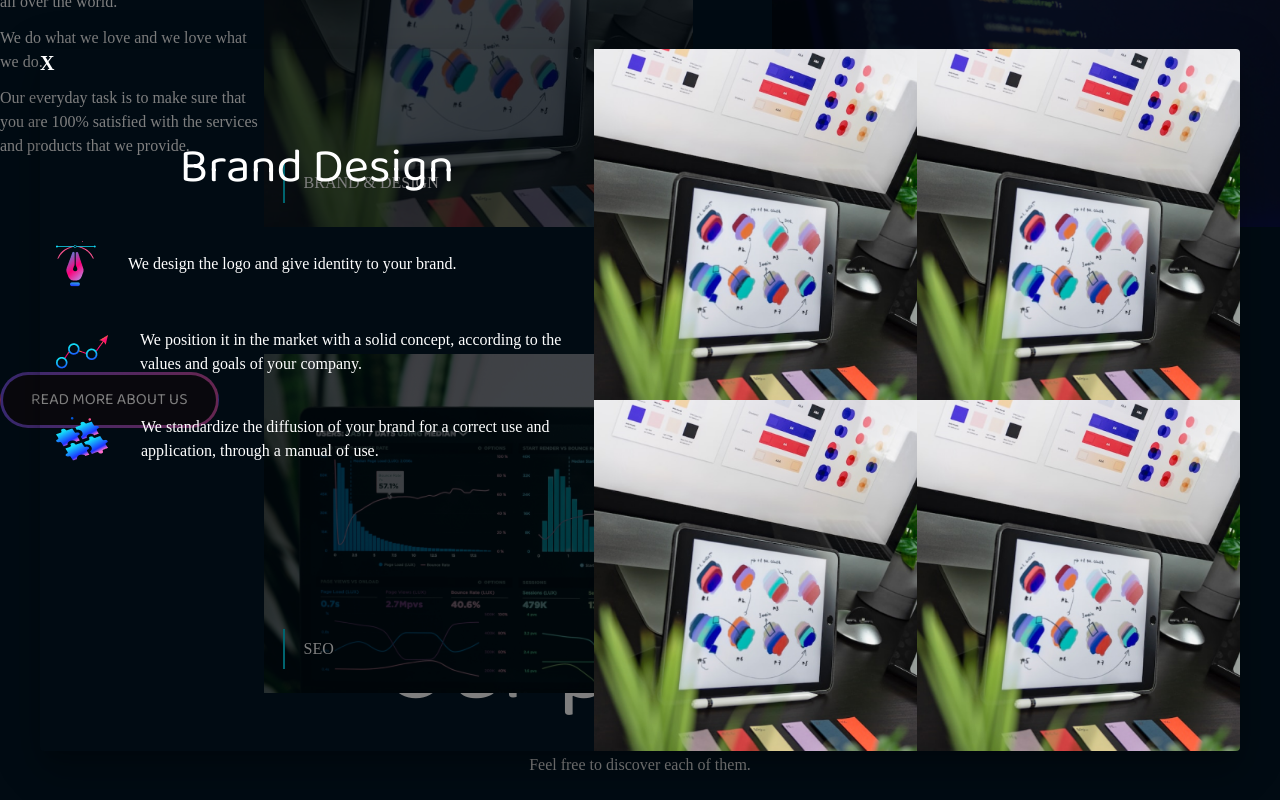
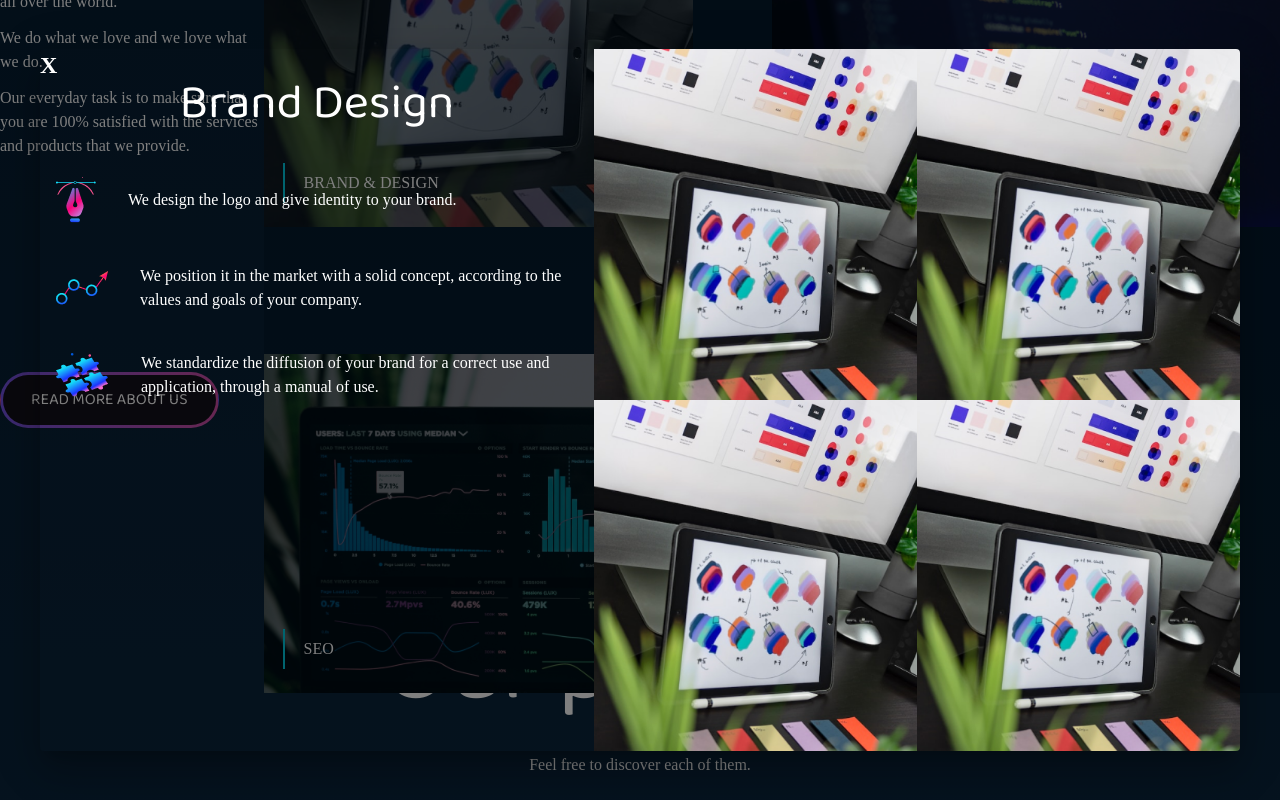
Before and after one commit to thehipposoft/thehipposoftsite, a Next.js app: page / in a window 1280 px wide. Both pictures are taken after a click on the button "READ MORE ABOUT US". Shown: the part 996-1796 px from the top of the page. Built offline with nearby package versions, Linux system fonts and the light colour scheme; a web font is replaced by a local one.

Commit message:
This is Us modal pagination changes

```diff
--- a/components/us/ModalUs.tsx
+++ b/components/us/ModalUs.tsx
@@ -1,7 +1,5 @@
 import React from 'react';
 import Dialog from '@mui/material/Dialog';
-import Image from 'next/image';
-
 
 type modalProps = {
     open: boolean,
@@ -16,7 +14,6 @@ const ModalUs = (
         children,
         closeModal,
     }:modalProps) => {
-
     const handleClose = () => {};
 
     return(
@@ -31,8 +28,13 @@ const ModalUs = (
                   },
             }}
         >
-            <div className={`bg-[#7741EA] `}>
-                <h3 onClick={closeModal} className='cursor-pointer absolute top-[8%] left-[40%] text-xl font-bold'>X</h3>
+            <div className={'bg-[#7741EA]'}>
+                <h3
+                    onClick={closeModal}
+                    className={'cursor-pointer absolute top-[2%] left-[42%] font-bold z-10 text-2xl'}
+                >
+                    X
+                </h3>
                 {children}
             </div>
         </Dialog>
--- a/components/us/constants.tsx
+++ b/components/us/constants.tsx
@@ -1,4 +1,3 @@
-import Image from "next/image";
 import Tile from "./tile";
 
 const BRAND = [
@@ -14,23 +13,19 @@ const BRAND = [
         image: '/assets/images/us/us-brand3.png',
         text: 'We standardize the diffusion of your brand for a correct use and application, through a manual of use.',
     },
-]
-
-const WEB = [
     {
-        image: '/assets/images/us/us-web1.png',
-        text: 'A good web design will attract more customers, a good experience on your site will make them stay.        ',
+        image: '/assets/images/us/us-brand3.png',
+        text: 'A good web design will attract more customers, a good experience on your site will make them stay.',
     },
     {
-        image: '/assets/images/us/us-web1.png',
+        image: '/assets/images/us/us-brand3.png',
         text: 'We design responsive sites according to the needs of each client and we design it with the latest tools so you can test it before it goes to market.',
     },
     {
-        image: '/assets/images/us/us-brand2.png',
+        image: '/assets/images/us/us-brand3.png',
         text: 'We design brands that inspire and last. We create websites that will make you grow.',
     },
-]
-
+];
 
 const DEV = [
     {
@@ -65,16 +60,15 @@ const SEO = [
         image: '/assets/images/us/us-seo3.png',
         text: 'We use BI tools to be able to control the traffic of the platform that our client chooses, in order to have greater certainty to be able to corroborate the implemented strategies.        ',
     },
-]
-
-
+];
 
 const US_DATA = [
     {
         id: 1,
         section: 'Brand',
+        withPagination: BRAND,
         content: <div className='w-full flex'>
-                    <div className="w-6/12 md:py-16">
+                    <div className="w-6/12">
                         <Tile
                             title={'Brand Design'}
                             text1={BRAND[0].text} img1={BRAND[0].image}
@@ -89,6 +83,22 @@ const US_DATA = [
                         <img src="/assets/images/us/us-design.png" alt="" className="" />
                     </div>
                 </div>,
+        secondPageContent: <div className='w-full flex'>
+        <div className="w-6/12">
+            <Tile
+                title={'Brand Design'}
+                text1={BRAND[3].text} img1={BRAND[3].image}
+                text2={BRAND[4].text} img2={BRAND[4].image}
+                text3={BRAND[5].text} img3={BRAND[5].image}
+            />
+        </div>
+        <div className="w-7/12 grid grid-cols-2 grid-rows-2">
+            <img src="/assets/images/us/us-design.png" alt="" className="" />
+            <img src="/assets/images/us/us-design.png" alt="" className="" />
+            <img src="/assets/images/us/us-design.png" alt="" className="" />
+            <img src="/assets/images/us/us-design.png" alt="" className="" />
+        </div>
+    </div>,
     },
     {
         id: 2,
--- a/components/us/index.tsx
+++ b/components/us/index.tsx
@@ -6,11 +6,9 @@ import ModalUs from './ModalUs';
 import { US_DATA } from './constants';
 
 const Us = () => {
-
     const [openModal, setOpenModal] = useState<boolean>(false);
-
     const [selectedModalDataId, setSelectedModalDataId] = useState<number>(0);
-
+    const [isSecondPageActive, setIsSecondPageActive] = useState<boolean>(false);
 
     return(
         <div className='flex justify-between max-w-[1200px] md:mx-auto md:my-8 py-4 md:h-screen'>
@@ -42,7 +40,7 @@ const Us = () => {
                     viewport={{ once: true }}
                     transition={{duration: 1, delay: 0.5}}
                     className='my-3'>
-                        We’re a team of passioned people from all over the world.
+                        We’re a team of passionate people from all over the world.
                         </motion.p>
                     <motion.p
                     className='my-3'
@@ -109,9 +107,36 @@ const Us = () => {
                 <Box bg='/assets/images/us/us-design.png' label='BRAND & DESIGN' />
             </div>
 
-            <ModalUs open={openModal} closeModal={() => setOpenModal(false)} selectedSection={US_DATA[selectedModalDataId].section}>
-                <div>
-                    {US_DATA[selectedModalDataId].content}
+            <ModalUs
+                open={openModal}
+                closeModal={() => setOpenModal(false)}
+                selectedSection={US_DATA[selectedModalDataId].section}
+            >
+                <div className={'relative'}>
+                    {
+                        isSecondPageActive
+                        ? US_DATA[selectedModalDataId].secondPageContent
+                        : US_DATA[selectedModalDataId].content
+                    }
+                    {
+                        US_DATA[selectedModalDataId].withPagination && <div className={'absolute bottom-[30%] left-[40%]'}>
+                            {
+                                isSecondPageActive
+                                ? <span
+                                    onClick={() => setIsSecondPageActive(false)}
+                                    className={'text-white text-2xl cursor-pointer'}
+                                >
+                                    {`<<`}
+                                </span>
+                                : <span
+                                    onClick={() => setIsSecondPageActive(true)}
+                                    className={'text-white text-2xl cursor-pointer'}
+                                >
+                                    {`>>`}
+                                </span>
+                            }
+                        </div>
+                    }
                 </div>
             </ModalUs>
         </div>
--- a/components/us/tile.tsx
+++ b/components/us/tile.tsx
@@ -1,4 +1,4 @@
-import React, { useState } from "react";
+import React from "react";
 
 type TileProps = {
     title: string,
@@ -13,25 +13,35 @@ type TileProps = {
     change?: any,
 }
 
-
-const Tile = ({title, text1, text2, text3, text4, img1, img2, img3, img4, change}:TileProps) => {
+const Tile = ({
+    title,
+    text1,
+    text2,
+    text3,
+    text4,
+    img1,
+    img2,
+    img3,
+    img4,
+    change
+}:TileProps) => {
     return(
         <div>
             <h1 className="text-center text-5xl font-[$baloo] my-8">{title}</h1>
                 <div className="flex items-center md:mt-4">
-                    <img src={img1} alt="" className="bg-[#02223B] p-4 rounded-lg rounded-l-none min-w-[85px] max-h-[80px]"/>
+                    <img src={img1} alt="" className="bg-[#02223B] p-4 rounded-lg rounded-l-none min-w-[85px] max-h-[80px] object-contain"/>
                     <p className="px-4 md:w-[70%]">{text1}</p>
                 </div>
                 <div className="flex items-center md:mt-4">
-                    <img src={img2} alt="" className="bg-[#02223B] p-4 rounded-lg rounded-l-none min-w-[85px] max-h-[80px]"/>
+                    <img src={img2} alt="" className="bg-[#02223B] p-4 rounded-lg rounded-l-none min-w-[85px] max-h-[80px] object-contain"/>
                     <p className="px-4 md:w-[70%]">{text2}</p>
                 </div>
                 <div className="flex items-center md:mt-4">
-                    <img src={img3} alt="" className="bg-[#02223B] p-4 rounded-lg rounded-l-none min-w-[85px] max-h-[80px]"/>
+                    <img src={img3} alt="" className="bg-[#02223B] p-4 rounded-lg rounded-l-none min-w-[85px] max-h-[80px] object-contain"/>
                     <p className="px-4 md:w-[70%]">{text3}</p>
                 </div>
                 <div className={`${img4 ? 'flex items-center md:mt-4' : 'hidden'}`}>
-                    <img src={img4} alt="" className="bg-[#02223B] p-4 rounded-lg rounded-l-none min-w-[85px] max-h-[80px]"/>
+                    <img src={img4} alt="" className="bg-[#02223B] p-4 rounded-lg rounded-l-none min-w-[85px] max-h-[80px] object-contain"/>
                     <p className="pl-4 md:w-[70%]">{text4}</p>
                 </div>
             <img
--- a/components/values/index.tsx
+++ b/components/values/index.tsx
@@ -29,7 +29,7 @@ const Value = () => {
     }
 
     return(
-        <div className='max-w-[1200px] md:mx-auto md:my-8 bg-[#021627]'>
+        <div className='max-w-[1200px] md:mx-auto md:my-8'>
             <div className='flex flex-col items-center text-center md:text-left my-4 md:my-0'>
                 <motion.h1
                     initial={{
--- a/pages/index.tsx
+++ b/pages/index.tsx
@@ -20,7 +20,7 @@ export default function Home() {
                 <link rel="icon" href="/favicon.ico" />
             </Head>
 
-            <main className={styles.main}>
+            <main className={`${styles.main}`}>
                 <Header />
                 <Banner />
                 <PickYourTrip />
--- a/styles/Home.module.scss
+++ b/styles/Home.module.scss
@@ -5,6 +5,8 @@
   min-height: 100vh;
   flex: 1;
   background-color: $dark-blue;
+  background-image: linear-gradient(#021527, #11304a);
+
 
 }
 
```
Also changed, not shown: 1 other file (tests, documents, lock files or other folders).
